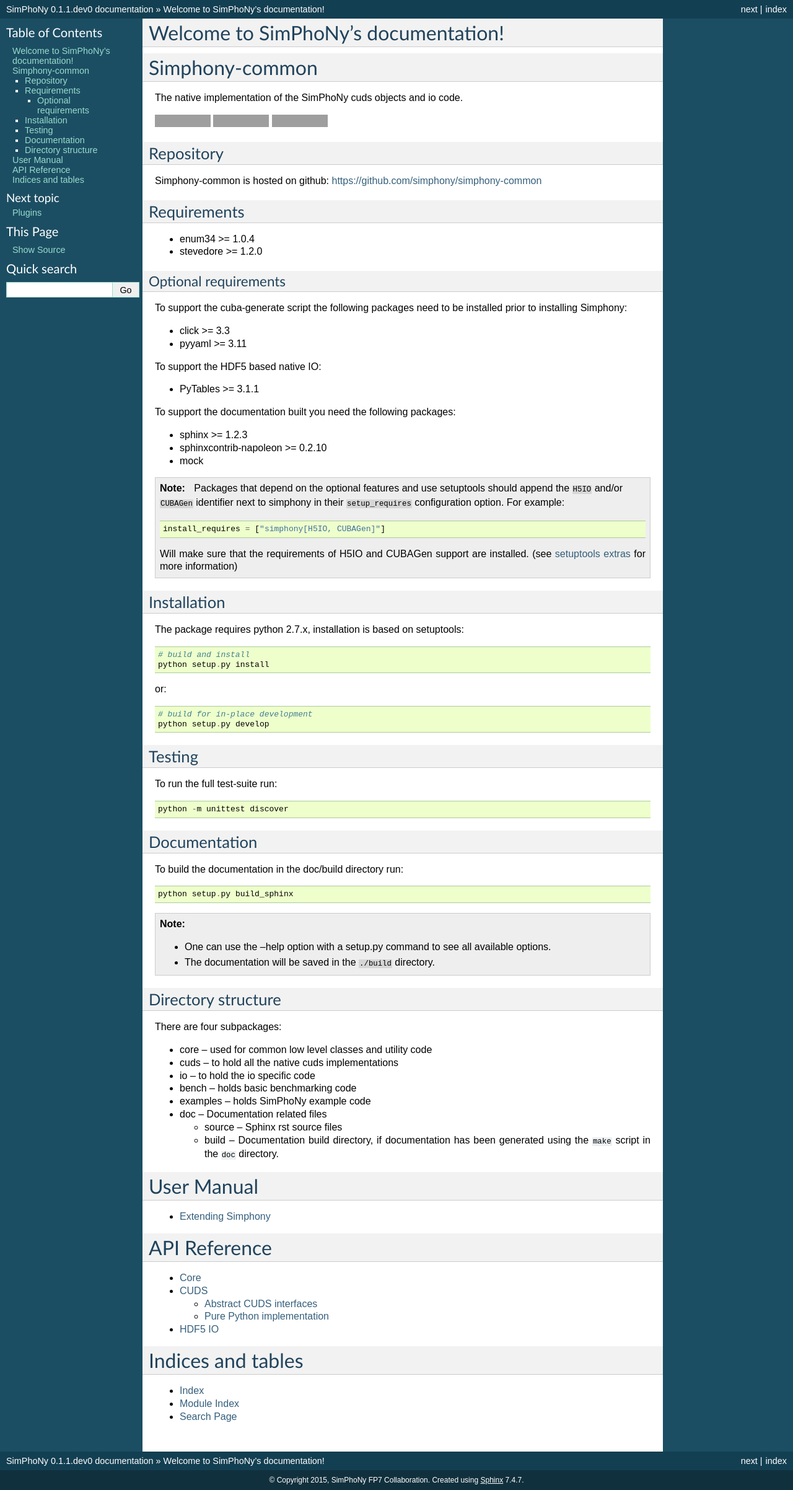
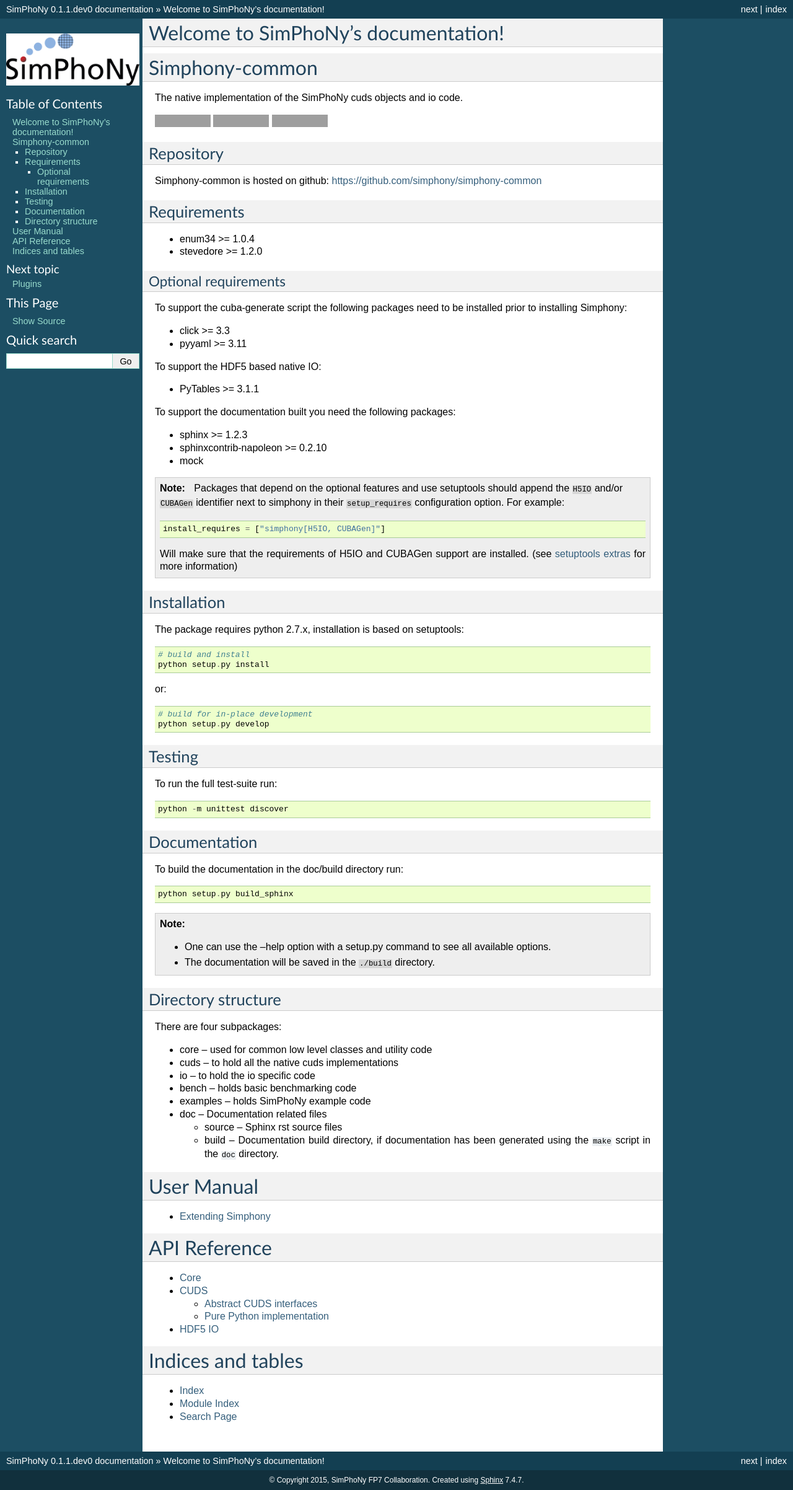
Before and after one commit to simphony/simphony-common, a Sphinx documentation site: the page built from doc/source/index.rst, in a window 1280 px wide. Shown: the whole page at 62% size. Built offline with Sphinx 7.4.7, drawn with Linux system fonts in a browser that asks for light colours; grey boxes are pictures that could not be loaded.

Commit message:
add SimPhoNy logo to documentation

```diff
--- a/doc/source/conf.py
+++ b/doc/source/conf.py
@@ -151,7 +151,7 @@
 
 # The name of an image file (relative to this directory) to place at the top
 # of the sidebar.
-#html_logo = None
+html_logo = 'simphony_logo.png'
 
 # The name of an image file (within the static path) to use as favicon of the
 # docs.  This file should be a Windows icon file (.ico) being 16x16 or 32x32
@@ -236,7 +236,7 @@
 
 # The name of an image file (relative to this directory) to place at the top of
 # the title page.
-#latex_logo = None
+latex_logo = 'simphony_logo.png'
 
 # For "manual" documents, if this is true, then toplevel headings are parts,
 # not chapters.
```
Also changed, not shown: doc/source/simphony_logo.png (added).
